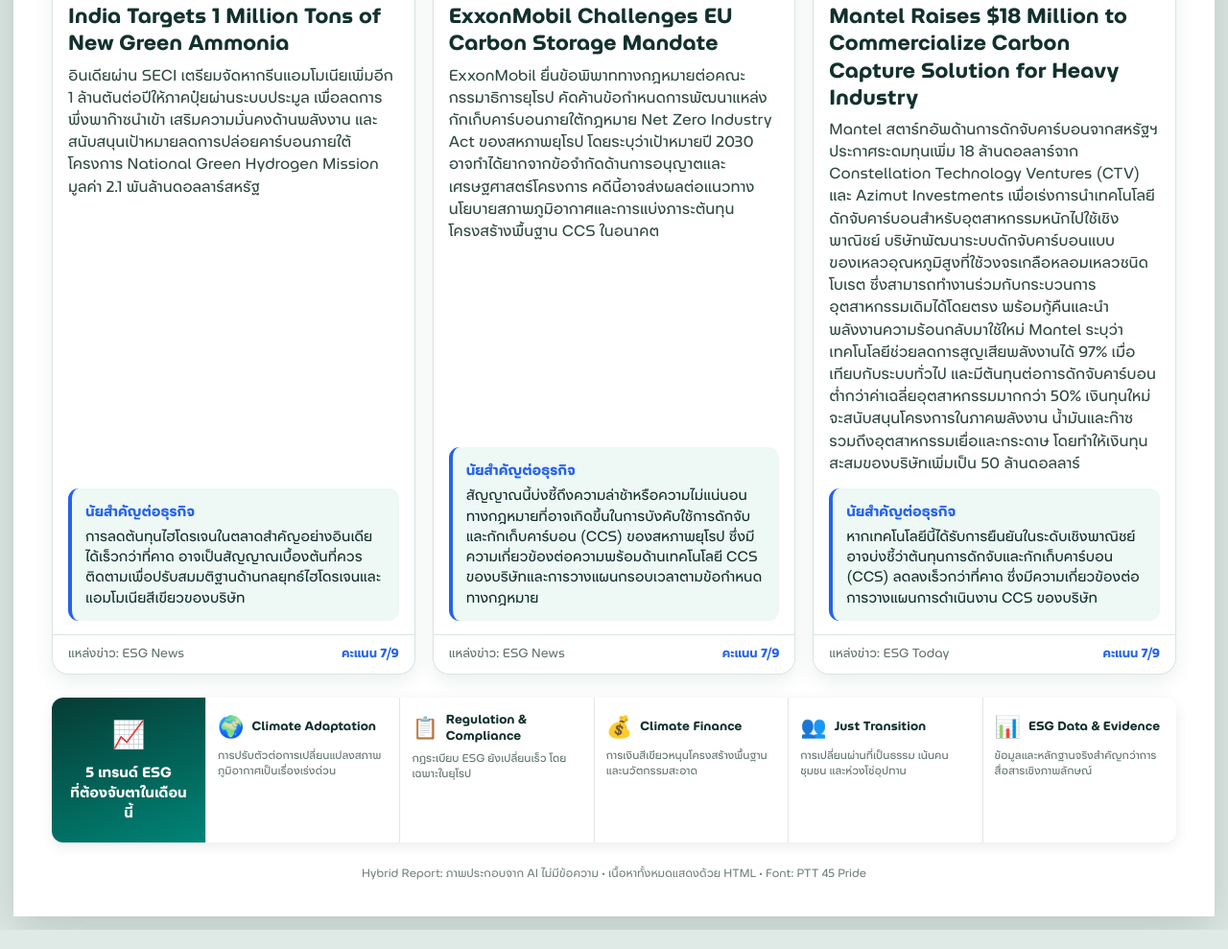
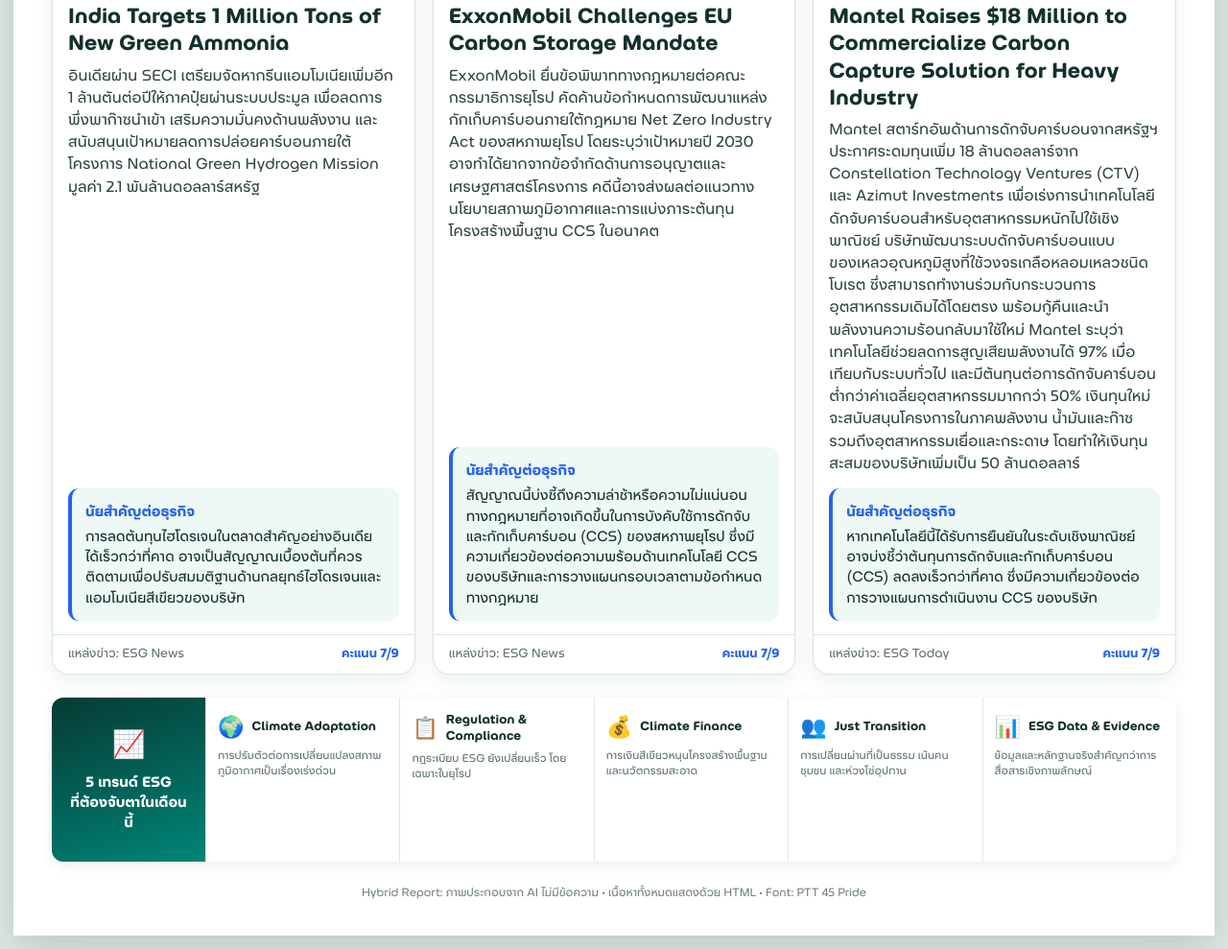
Before and after one commit to tuanenv/monthly-esg-report, a website: page index.html in a window 1280 px wide. Shown: the part 1488-2477 px from the top of the page at 96% size. Drawn offline with Linux system fonts and the light colour scheme.

Commit message:
Update report.css

```diff
--- a/assets/css/report.css
+++ b/assets/css/report.css
@@ -492,7 +492,7 @@ body {
   flex: 0 0 160px;
   background: linear-gradient(160deg, #063b34, #008577);
   color: #ffffff;
-  padding: 20px 16px;
+  padding: 30px 16px;
   display: flex;
   flex-direction: column;
   justify-content: center;
```
